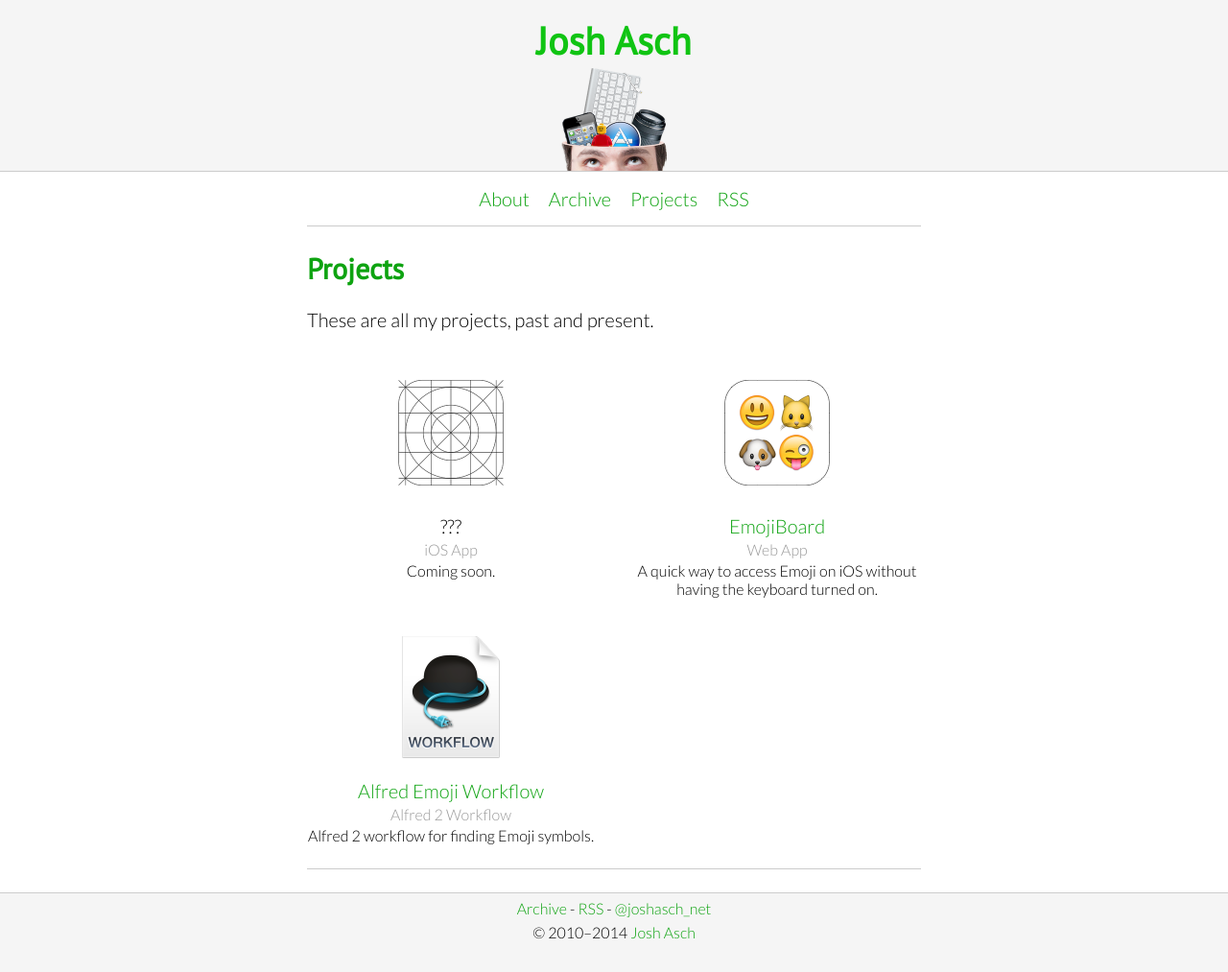
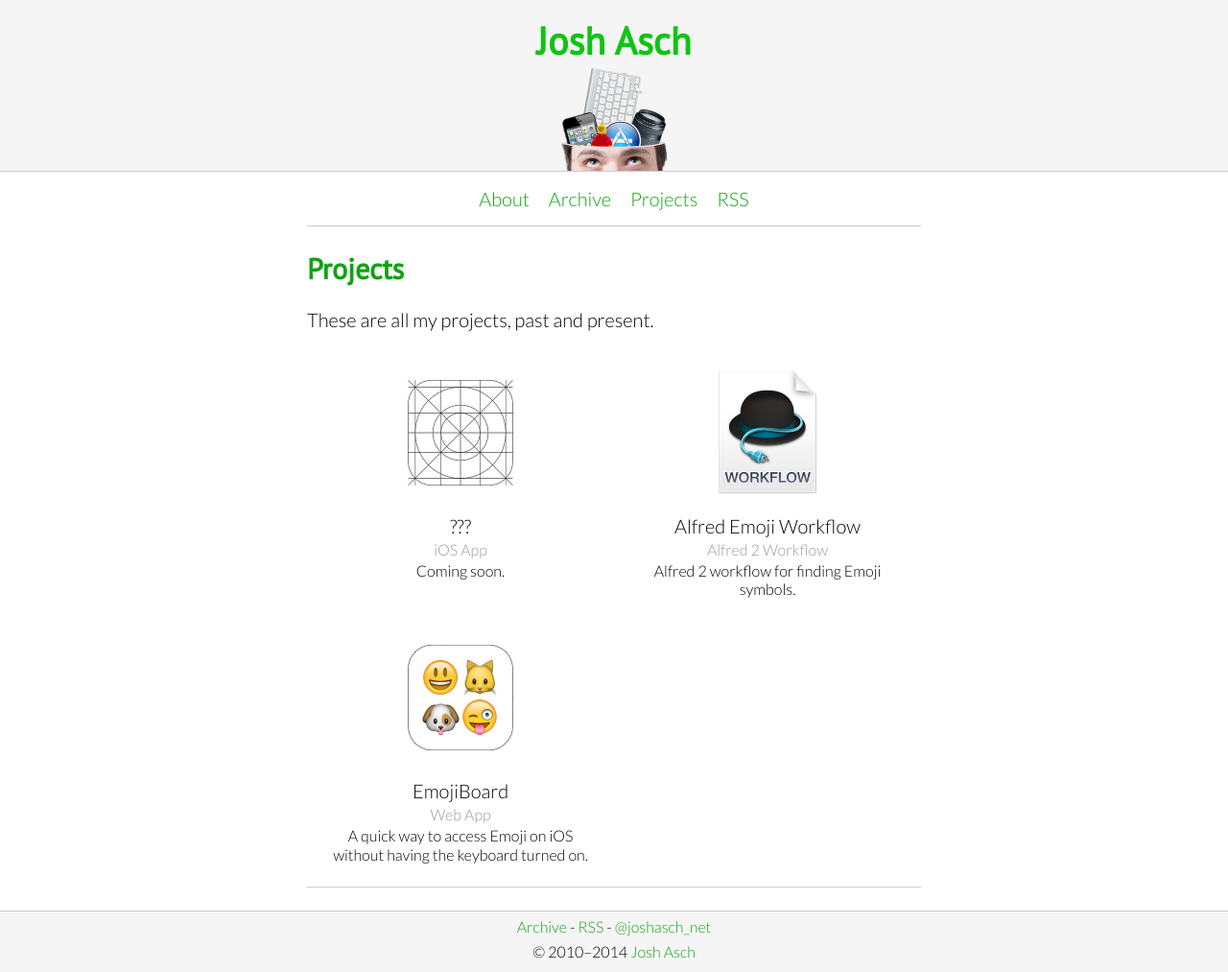
Before and after one commit to jobbogamer/jobbogamer.github.io, a Jekyll site: the page built from projects/index.html, in a window 1280 px wide. Shown: the whole page at 96% size. Built offline with Jekyll 4.4.1, drawn with Linux system fonts in a browser that asks for light colours; Markdown is read by kramdown in place of the engine named in the settings.

Commit message:
Change projects to post-based format

```diff
--- a/css/main.css
+++ b/css/main.css
@@ -264,14 +264,10 @@
 }
 
 div#projects div.project {
-	width: 300px;
+	width: 290px;
 	float: left;
 	text-align: center;
-	margin: 20px 0;
-}
-
-div#projects div.project.left {
-	margin-right: 40px;
+	margin: 20px 15px;
 }
 
 div#projects div.project img {
--- a/index.html
+++ b/index.html
@@ -3,6 +3,7 @@
 ---
 
 			{% for post in paginator.posts %}
+				{% if post.type != "project" %}
 				<article>
 					<div class="post-header">
 						<h2 class="post-title"><a href="{% if post.link %}{{ post.link }}{% else %}{{ post.url }}{% endif %}">{{ post.title }}</a>{% if post.link %}<span class="link-arrow"> &rarr;</span>{% endif %}</h2>
@@ -16,6 +17,7 @@
 						{% if post.content contains "<!-- more -->" %}<p><a href="{{ post.url }}">Read the rest &rarr;</a></p>{% endif %}
 					</div><!-- .post-content -->
 				</article>
+				{% endif %}
 			{% endfor %}
 				{% if paginator.total_pages > 1 %}
 				<div id="pagination">
--- a/projects/index.html
+++ b/projects/index.html
@@ -7,24 +7,14 @@
 <p>These are all my projects, past and present.</p>
 
 <div id="projects">
-	<div class="project left">
-		<img class="icon" src="ios-app.png" />
-		<p class="name">???</p>
-		<p class="meta">iOS App</p>
-		<p class="description">Coming soon.</p>
+	{% for post in site.posts %}
+	{% if post.type == "project" %}
+	<div class="project">
+		<img class="icon" src="{{ post.icon }}" />
+		<p class="name">{{ post.name }}</p>
+		<p class="meta">{{ post.meta }}</p>
+		<p class="description">{{ post.description }}</p>
 	</div>
-
-	<div class="project right">
-		<img class="icon" src="emojiboard.png" />
-		<p class="name"><a href="/emoji">EmojiBoard</a></p>
-		<p class="meta">Web App</p>
-		<p class="description">A quick way to access Emoji on iOS without having the keyboard turned on.</p>
-	</div>
-
-	<div class="project left">
-		<img class="icon" src="alfred-workflow.png" />
-		<p class="name"><a href="https://github.com/jobbogamer/alfred-emoji-workflow">Alfred Emoji Workflow</a></p>
-		<p class="meta">Alfred 2 Workflow</p>
-		<p class="description">Alfred 2 workflow for finding Emoji symbols.</p>
-	</div>
+	{% endif %}
+	{% endfor %}
 </div>
```
Also changed, not shown: _posts/projects/2013-12-29-emojiboard.md (added, +7 -0 lines), _posts/projects/2014-04-12-alfred-emoji-workflow.md (added, +7 -0 lines), _posts/projects/2024-02-08-shoppy.md (added, +7 -0 lines), _posts/blog/2011-07-22-remap-the-dashboard-key-to-launchpad.md (renamed from _posts/2011-07-22-remap-the-dashboard-key-to-launchpad.md), _posts/blog/2011-08-16-recover-itunes-missing-create-mp3-version.md (renamed from _posts/2011-08-16-recover-itunes-missing-create-mp3-version.md), _posts/blog/2012-06-21-how-to-force-reset-and-shutdown-ios-devices.md (renamed from _posts/2012-06-21-how-to-force-reset-and-shutdown-ios-devices.md), _posts/blog/2012-07-14-review-izettle-card-reader.md (renamed from _posts/2012-07-14-review-izettle-card-reader.md), _posts/blog/2012-08-07-textexpander-functionality-using-keyboard-maestro.md (renamed from _posts/2012-08-07-textexpander-functionality-using-keyboard-maestro.md), _posts/blog/2012-09-21-using-a-phone-number-for-imessage-and-facetime.md (renamed from _posts/2012-09-21-using-a-phone-number-for-imessage-and-facetime.md), _posts/blog/2012-12-11-longer-passcode-on-ios.md (renamed from _posts/2012-12-11-longer-passcode-on-ios.md), _posts/blog/2012-12-23-how-to-win-at-letterpress.md (renamed from _posts/2012-12-23-how-to-win-at-letterpress.md), _posts/blog/2013-04-11-itunes-ocd-metaz.md (renamed from _posts/2013-04-11-itunes-ocd-metaz.md), _posts/blog/2013-10-20-access-itunes-radio-outside-the-us.md (renamed from _posts/2013-10-20-access-itunes-radio-outside-the-us.md), _posts/blog/2013-12-27-disable-automatic-emoji-in-messages-on-mavericks.md (renamed from _posts/2013-12-27-disable-automatic-emoji-in-messages-on-mavericks.md), 3 more files.
